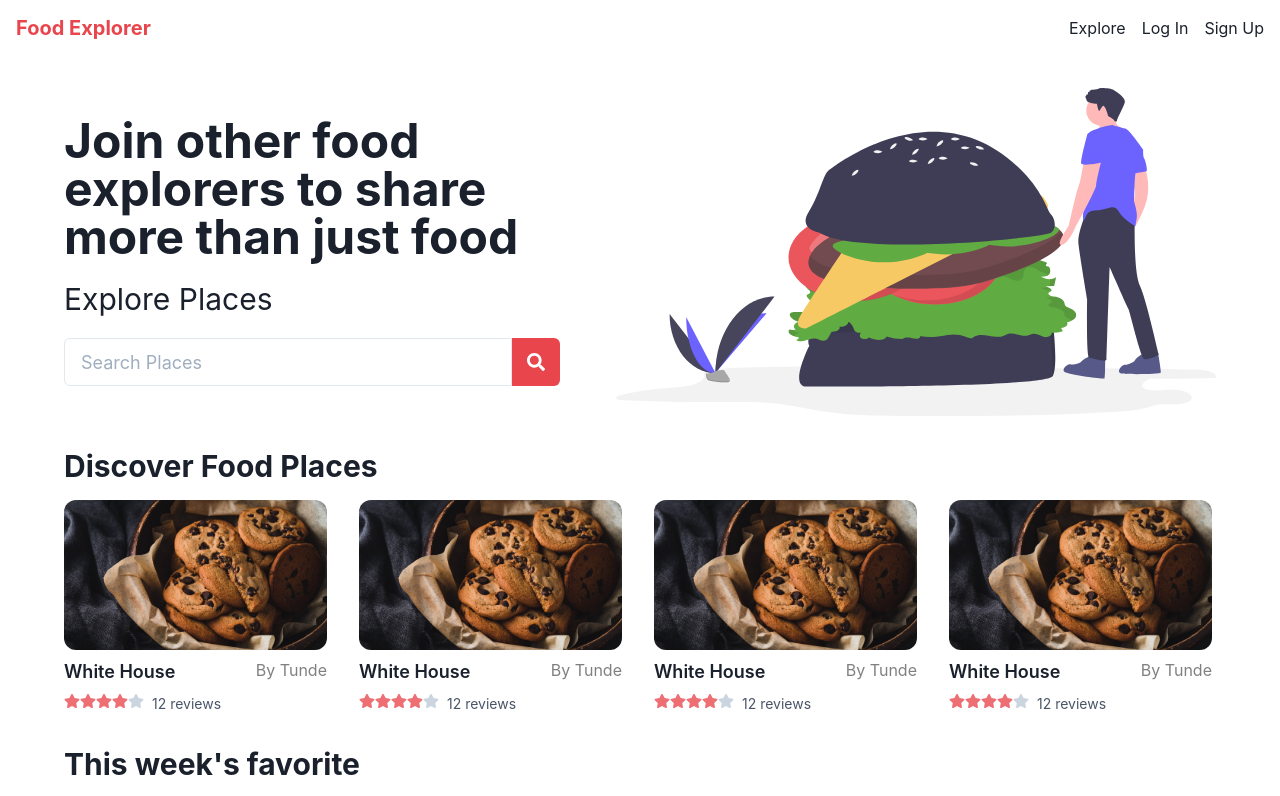
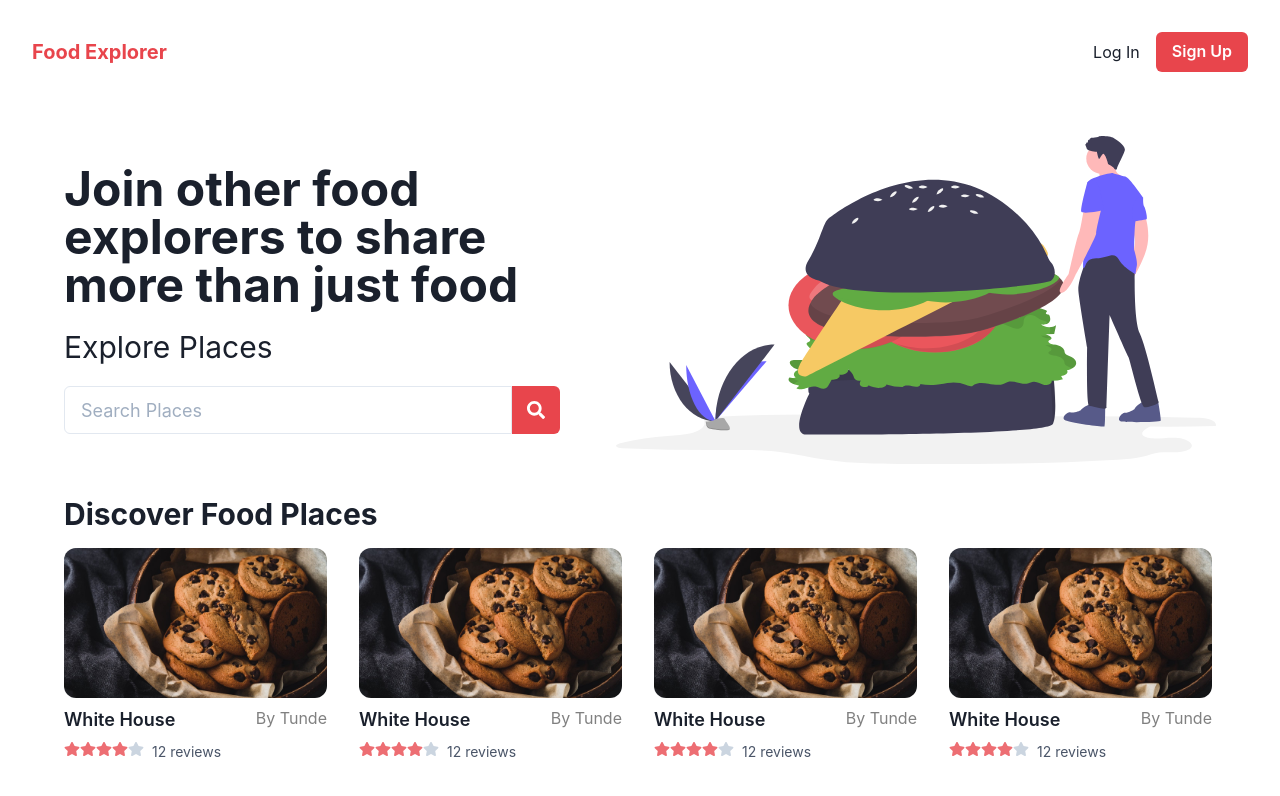
Before and after one commit to food-explorer/foodie-app, a Next.js app: page / in a window 1280 px wide. Shown: the top 796 px of the page. Built offline with nearby package versions, Linux system fonts and the light colour scheme.

Commit message:
Make signup text on header to button

```diff
--- a/components/Header.tsx
+++ b/components/Header.tsx
@@ -1,8 +1,9 @@
+import { Button } from "@chakra-ui/button";
 import { Box, Flex, Heading, HStack, Text } from "@chakra-ui/layout";
 
 const Header = () => {
   return (
-    <Flex justifyContent="space-between" p="4">
+    <Flex justifyContent="space-between" p={['4', '8']} alignItems='center'>
       <Box>
         <Heading size="md" variant="brand" cursor="pointer">
           Food Explorer
@@ -10,9 +11,8 @@ const Header = () => {
       </Box>
       <Flex>
         <HStack spacing="4">
-          <Text> Explore </Text>
           <Text> Log In </Text>
-          <Text> Sign Up </Text>
+          <Button>Sign Up</Button>
         </HStack>
       </Flex>
     </Flex>
```
